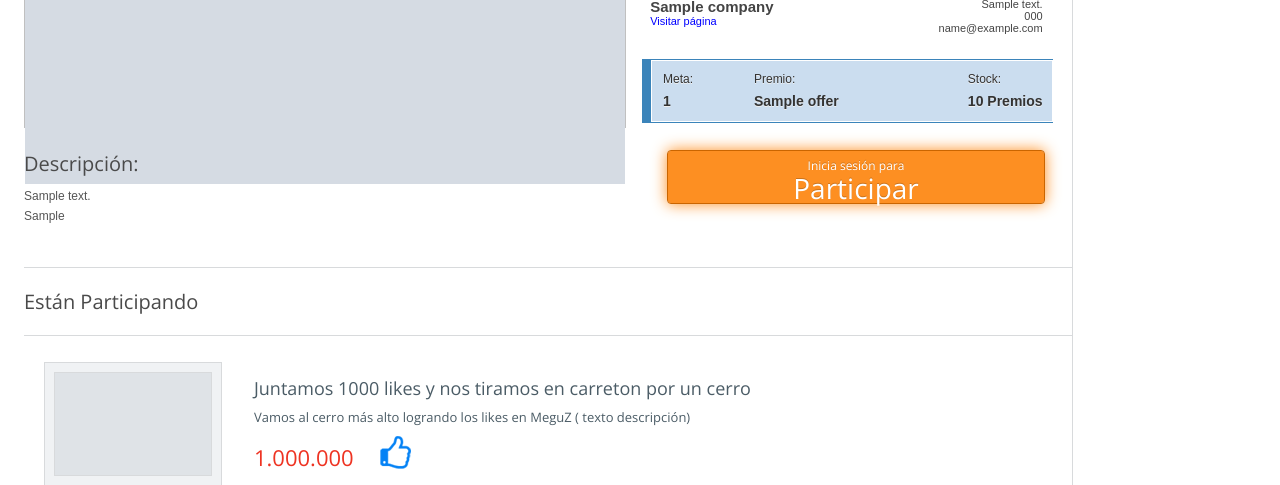
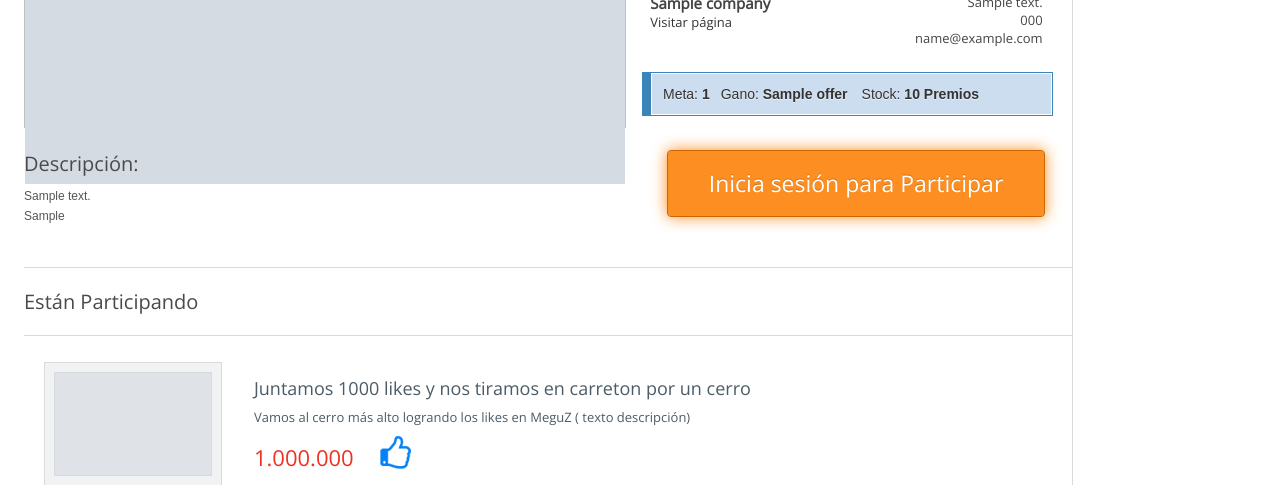
Before and after one commit to stochastic-ltda/meguz.com, a Django app: a page that uses meguz/templates/base.html in a window 1280 px wide. Shown: the part 456-941 px from the top of the page. Run offline with Django 3.2, Linux system fonts and the light colour scheme; tables that the repository leaves empty hold one stand-in row (values such as "Sample post"); grey boxes marked "Sample" are stand-in pictures; parts of the project's set-up code (start-up, migrations or seed data) failed here and were passed over; some libraries are stand-ins or nearby versions.

Commit message:
modificaciones Lalo css + html

```diff
--- a/meguz/templates/base.html
+++ b/meguz/templates/base.html
@@ -54,7 +54,7 @@
 			</div>
 
 			<div class="contenedor_header_der" id="userLogOut" style="display:none">
-				<div id="fb-button" class="boton azul posicion">
+				<div id="fb-button" class="boton face posicion_face">
 					<input type="button" onclick="fbLogin()" value="Ingresa con Facebook" />
 					{% csrf_token %}
 				</div>
@@ -75,8 +75,7 @@
 	</div>
 
     <script type="text/javascript">
-    $(document).ready(function() {
-
+    $(document).ready(function(){
     	userPanel();
     	btnParticipar();
     });
--- a/meguz/templates/offer.html
+++ b/meguz/templates/offer.html
@@ -11,7 +11,7 @@
 		<a href="#" class="eslogan_empresa">"{{ company.slogan }}"</a>
 	</span>
 
-	<span class="boton azul posicion_ver_perfil">Ver perfil</span>
+	<span class="boton azul posicion_ver_perfil" id="boton_perfil_mobile">Ver perfil</span>
 
 	</div>
 </div>
@@ -33,10 +33,16 @@
 			</div>
 		</div>
 
+		<div class="contenedor_auspiciado" id="participar_mobile">
+			<span class="boton_nar posicion_ver_perfil btn-participar" id="boton_naranjo" onclick="participar({{ offer.id }})">Participar</span>
+		</div>
+
 		<div class="contenedor_central_superior_detalle_izq_empresa">
 			<h5>Auspiciado por:</h5>
 			<div class="contenedor_auspiciador">
 				<img src="{{ company.logo.url_250x120 }}">
+			</div>
+
 			<div class="contacto_auspiciador_1">
 				<p class="auspiciador_nombre">{{ company.name }}</p>
 				<p class="auspiciador_website">
@@ -48,23 +54,15 @@
 				<p>{{ company.phone }}</p>
 				<p>{{ company.email }}</p>
 			</div>
-			</div>
+
 			<div class="contendor_caracteristicas_auspiciador">
 				<div class="contendor_interno_auspiciador">
-					<span class="txt_datos_auspiciador txt_datos_auspiciador_separa_izq" id="tda_meta">
-						<span class="txt_datos_auspiciador_label">Meta:</span>
-						<span class="txt_datos_auspiciador_bold">{{ offer.vote_limit }}</span>
-					</span>
-					<span class="txt_datos_auspiciador txt_datos_auspiciador_separa_izq" id="tda_premio">
-						<span class="txt_datos_auspiciador_label">Premio:</span>
-						<span class="txt_datos_auspiciador_bold">{{ offer.prize_name }}</span>
-					</span>
-					<span class="txt_datos_auspiciador txt_datos_auspiciador_separa_der" id="tda_stock">
-						<span class="txt_datos_auspiciador_label">Stock:</span>
-						<span class="txt_datos_auspiciador_bold">{{ offer.stock }} Premios</span>
-					</span>
+					<span class="txt_datos_auspiciador txt_datos_auspiciador_separa_izq">Meta: <span class="txt_datos_auspiciador_bold">{{ offer.vote_limit }}</span></span>
+					<span class="txt_datos_auspiciador txt_datos_auspiciador_separa_izq">Gano: <span class="txt_datos_auspiciador_bold">{{ offer.prize_name }}</span></span>
+					<span class="txt_datos_auspiciador txt_datos_auspiciador_separa_der">Stock: <span class="txt_datos_auspiciador_bold">{{ offer.stock }} Premios</span></span>
 				</div>
 			</div>
+
 		</div>
 
 	</div>
@@ -77,7 +75,7 @@
 			<p>{{ offer.conditions }}</p>
 		</div>
 
-		<div class="contenedor_auspiciado">
+		<div class="contenedor_auspiciado" id="participar_desktop">
 			<span class="boton_nar posicion_ver_perfil btn-participar" id="boton_naranjo" onclick="participar({{ offer.id }})">Participar</span>
 		</div>
 
--- a/static/css/estilo.css
+++ b/static/css/estilo.css
@@ -820,16 +862,20 @@ footer {
 	width: 50%;
 }
 
-.not-login p {
+.logo_auspiciador img {
+	width: 100%;
+}
+
+/*.not-login p {
     font-size: 12px;
     line-height: 14px;
     margin-top: 8px;
-}
+}*/
 
-.not-login {
+/*.not-login {
     line-height: 30px !important;
     padding-bottom: 7px;
-}
+} */
 
 .btn-participar {
 margin: 0px !important;
@@ -863,7 +909,7 @@ padding-bottom: 5px;
 	background-color: #fd8f22;
 	width: 356px;
 	text-align: center;
-	line-height: 65px;
+	/*line-height: 65px;*/
 	font-size: 28px;
 	margin:40px 0 0 0;
 }
@@ -955,27 +1002,27 @@ color: #4b5c66;
 	    font-weight: bold;
 	    font-size: 15px;
 	}
-	.auspiciador_website a {
-	    color: blue;
-	}
+
 	.contacto_auspiciador_1 {
 	    text-align: left;
-	    font-size: 11px;
+	    font-size: 13px;
 	    margin-top: 9px;
 	    width: 45%;
 	    float: left;
 	    color: #444;
 	    margin-left: 2%;
+	    font-family: 'Open Sans', sans-serif;
 	}
 
 	.contacto_auspiciador_2 {
 	    text-align: right;
-	    font-size: 11px;
+	    font-size: 13px;
 	    margin-top: 9px;
 	    width: 45%;
 	    float: right;
 	    color: #444;
 	    margin-right: 2%;
+	    font-family: 'Open Sans', sans-serif;
 	}
 
 .contendor_caracteristicas_auspiciador {
@@ -991,7 +1038,7 @@ color: #4b5c66;
 .contendor_interno_auspiciador {
 	float: left;
 	border:1px solid #fff;
-	width: 99.8%;
+	width: 99.5%;
 	background: #cbddef;
 	padding: 10px 0px;
 	color: #333;
@@ -1037,6 +1084,7 @@ color: #4b5c66;
 	display: block;
 	line-height: 20px;
 	margin-top: 5px;
+	display: inline;
 }
 
 .boton_nar {
@@ -1099,6 +1147,26 @@ color: #4b5c66;
 	-webkit-font-smoothing: auto;
 }
 
+.bt_inicio_sesion {
+	float: left;
+	width: 100%;
+	text-align: center;
+	line-height: 65px;
+}
+
+.bt_inicio_sesion_txt {
+	font-size: 23px;
+}
+
+.bt_inicio_sesion_participa {
+	font-size: 28px;
+	padding-bottom: 7px;
+}
+
+.bt_inicio_sesion_ok {
+	line-height: 65px;
+}
+
 #face_movil {
 	display: none;
 }
--- a/static/js/meguz.js
+++ b/static/js/meguz.js
@@ -42,7 +42,7 @@ function fbLogin(){
 
                 var request = $.ajax({
                     type: "POST",
-                    url: '/usuario/login',
+                    url: '/user/login',
                     data: userinfo,
                     success: function(data) {
                         setCookie('fbmgz_234778956683382', data, 7);
@@ -192,7 +192,7 @@ function sameOrigin(url) {
 
 function participar(prize_id) {
     if(!isLogged()) fbLogin();
-    else document.location = "/usuario/premios/" + prize_id + '/participar';
+    else document.location = "/premios/" + prize_id + '/participar';
 }
 
 function participarForm(offer_id) {
@@ -242,10 +242,10 @@ function confirmDelete() {
 
 function btnParticipar() {
     if(isLogged()) {
-        $('.btn-participar').html('Participar');
+        $('.btn-participar').html('<span class="bt_inicio_sesion_ok">Participar</span>');
         $('.btn-participar').removeClass('not-login');
     } else {
-        $('.btn-participar').html('<p class="small">Inicia sesión para</p>Participar');
+        $('.btn-participar').html('<span class="bt_inicio_sesion bt_inicio_sesion_txt">Inicia sesión para Participar</span>');
         $('.btn-participar').addClass('not-login');
     }
 }
```
Also changed, not shown: other parts of static/css/estilo.css (+51 -4 lines), meguz/settings.py (+7 -9 lines), meguz/templates/meguz.html (+11 -11 lines), static/css/media.css (+82 -10 lines), 2 other files. Lines whose indentation alone changed are shown as unchanged.
